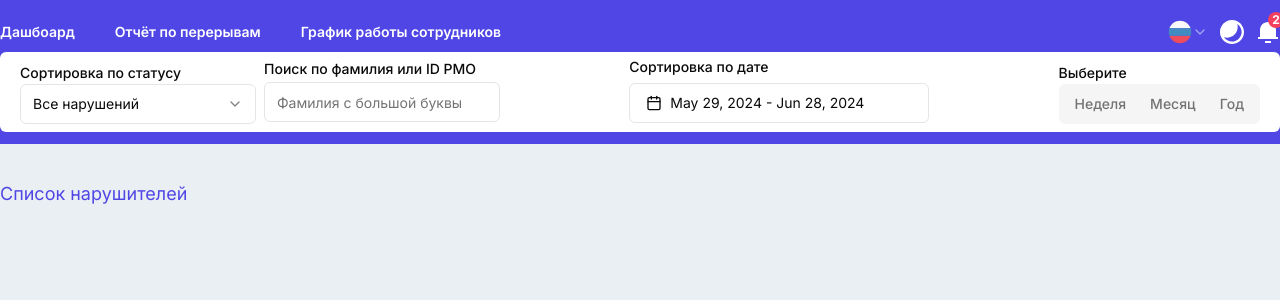
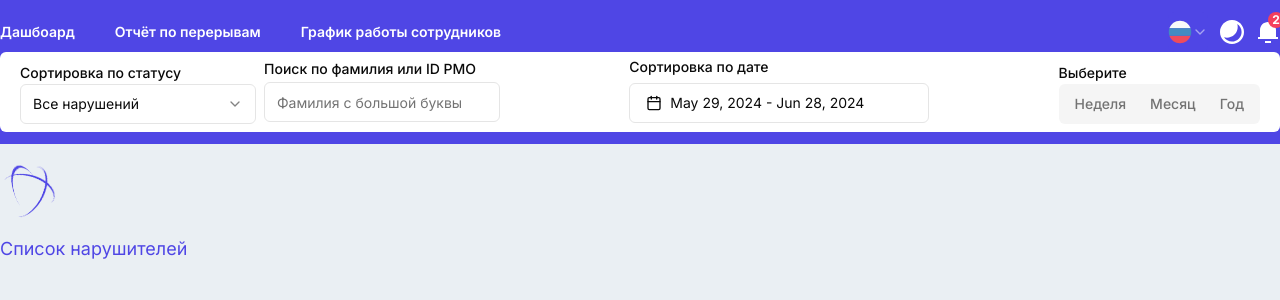
Before and after one commit to Umirzakovv/112-wfm, a Next.js app: page /reports in a window 1280 px wide. Shown: the top 300 px of the page. Built offline with nearby package versions, Linux system fonts and the light colour scheme.

Commit message:
create Spinner component

```diff
--- a/src/app/reports/page.tsx
+++ b/src/app/reports/page.tsx
@@ -1,9 +1,11 @@
 import React, { FC } from "react";
 import ReportsCards from "@/components/reports/ReportsCards";
+import Spinner from "@/components/reusable/Spinner";
 
 const Reports: FC = () => {
   return (
     <div>
+      <Spinner />
       <h4 className="text-main_blue text-lg my-4 dark:text-white">Список нарушителей</h4>
       <div>
         <ReportsCards />
--- /dev/null
+++ b/src/components/reusable/Spinner/index.tsx
@@ -0,0 +1,14 @@
+import React from "react";
+import "./styles.css";
+
+const Spinner = () => {
+  return (
+    <div className="orbit-spinner">
+      <div className="orbit"></div>
+      <div className="orbit"></div>
+      <div className="orbit"></div>
+    </div>
+  );
+};
+
+export default Spinner;
--- /dev/null
+++ b/src/components/reusable/Spinner/styles.css
@@ -0,0 +1,67 @@
+.orbit-spinner,
+.orbit-spinner * {
+  box-sizing: border-box;
+}
+
+.orbit-spinner {
+  height: 55px;
+  width: 55px;
+  border-radius: 50%;
+  perspective: 800px;
+}
+
+.orbit-spinner .orbit {
+  position: absolute;
+  box-sizing: border-box;
+  width: 100%;
+  height: 100%;
+  border-radius: 50%;
+}
+
+.orbit-spinner .orbit:nth-child(1) {
+  left: 0%;
+  top: 0%;
+  animation: orbit-spinner-orbit-one-animation 700ms linear infinite;
+  border-bottom: 3px solid #4F46E5;
+}
+
+.orbit-spinner .orbit:nth-child(2) {
+  right: 0%;
+  top: 0%;
+  animation: orbit-spinner-orbit-two-animation 700ms linear infinite;
+  border-right: 3px solid #4F46E5;
+}
+
+.orbit-spinner .orbit:nth-child(3) {
+  right: 0%;
+  bottom: 0%;
+  animation: orbit-spinner-orbit-three-animation 700ms linear infinite;
+  border-top: 3px solid #4F46E5;
+}
+
+@keyframes orbit-spinner-orbit-one-animation {
+  0% {
+    transform: rotateX(35deg) rotateY(-45deg) rotateZ(0deg);
+  }
+  100% {
+    transform: rotateX(35deg) rotateY(-45deg) rotateZ(360deg);
+  }
+}
+
+@keyframes orbit-spinner-orbit-two-animation {
+  0% {
+    transform: rotateX(50deg) rotateY(10deg) rotateZ(0deg);
+  }
+  100% {
+    transform: rotateX(50deg) rotateY(10deg) rotateZ(360deg);
+  }
+}
+
+@keyframes orbit-spinner-orbit-three-animation {
+  0% {
+    transform: rotateX(35deg) rotateY(55deg) rotateZ(0deg);
+  }
+  100% {
+    transform: rotateX(35deg) rotateY(55deg) rotateZ(360deg);
+  }
+}
```
